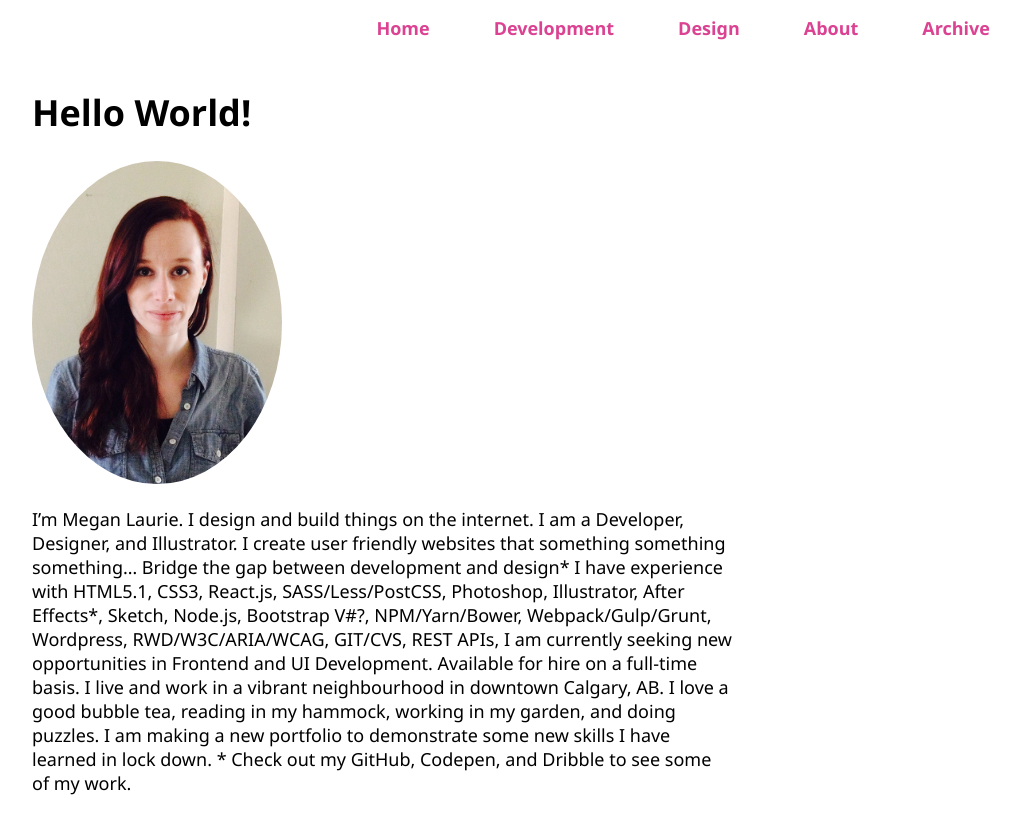
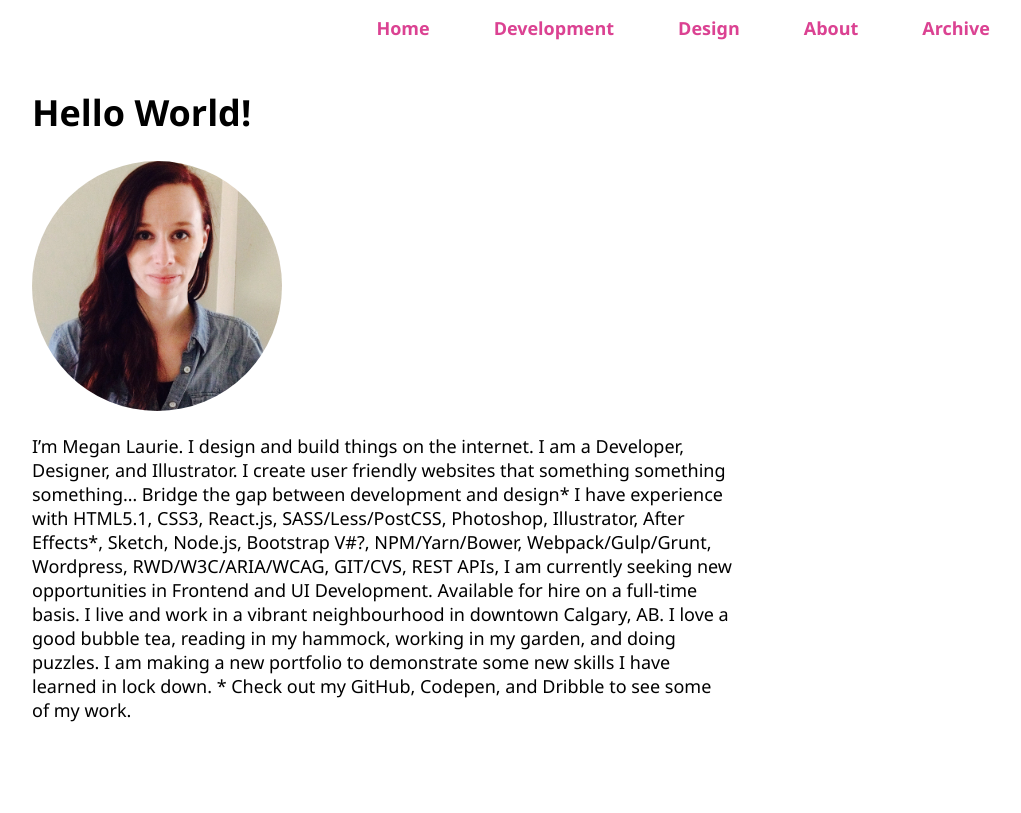
Before and after one commit to meglaurie/Portfolio-Summer-2020, a React (Create React App) app in the folder my-react-website/: page /about in a window 1280 px wide. Shown: the whole page, without its empty margins (258-1279 px from the left). Built offline with nearby package versions, Linux system fonts and the light colour scheme.

Commit message:
fixed image distortion

```diff
--- a/my-react-website/src/scss/_about.scss
+++ b/my-react-website/src/scss/_about.scss
@@ -1,7 +1,10 @@
 // About page
 .aboutImg{
   width: 250px;
-  // height: 200px;
-  border-radius: 50%;
-  margin: 0 auto;
+  height: 250px;
+  border-top-left-radius: 50% 50%;
+  border-top-right-radius: 50% 50%;
+  border-bottom-right-radius: 50% 50%;
+  border-bottom-left-radius: 50% 50%;
+  object-fit: cover;
 }
```
